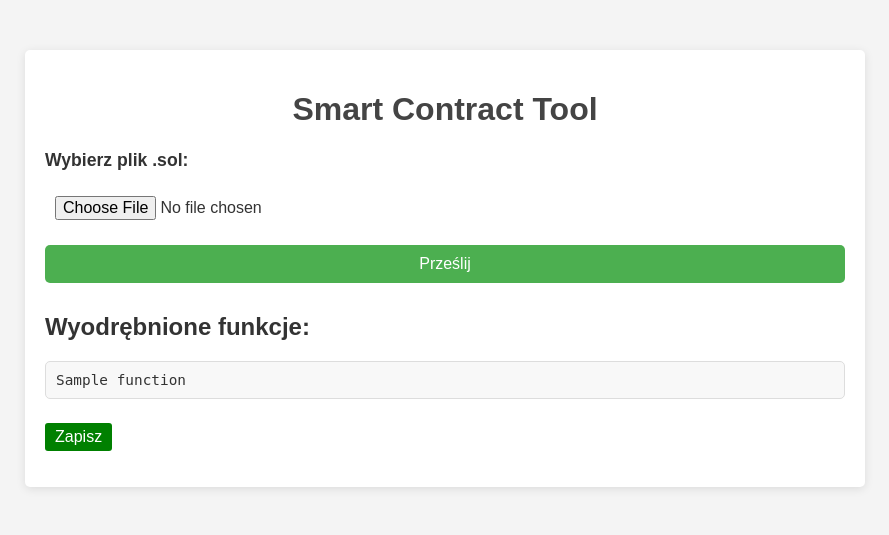
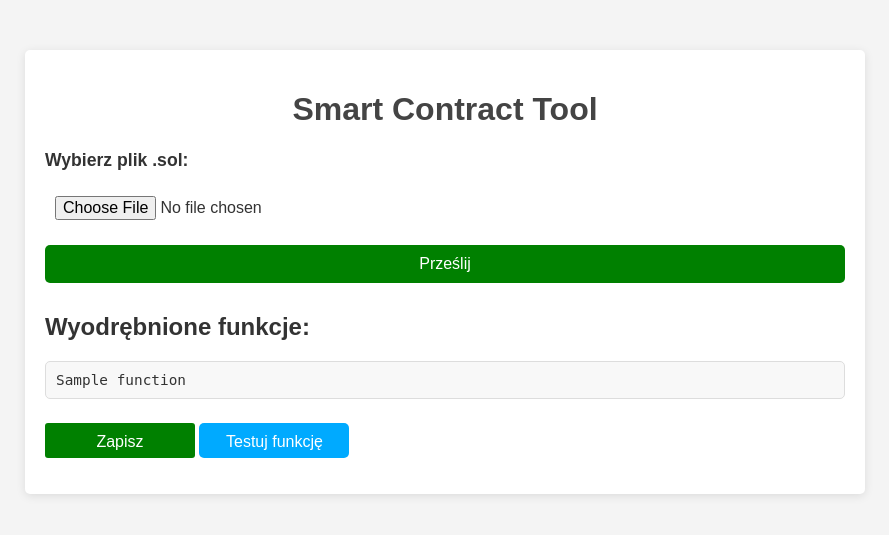
Before and after one commit to PiotrBAGH/Smart-Contract-LLM, a Flask app: template app/templates/index.html in a window 1280 px wide. Shown: the top 535 px of the page, without its empty margins (195-1084 px from the left). Run offline with Flask 2, Linux system fonts and the light colour scheme; the template is opened without the code that fills it: most values are stand-ins (such as "Sample title", 1, 10 or a date in 2020).

Commit message:
Add new button

```diff
--- a/app/static/style.css
+++ b/app/static/style.css
@@ -38,7 +38,7 @@ input[type="file"] {
 }
 
 button {
-    background-color: #4CAF50;
+    background-color: green;
     color: white;
     border: none;
     padding: 10px 20px;
@@ -48,7 +48,7 @@ button {
 }
 
 button:hover {
-    background-color: #45a049;
+    background-color: darkgreen;
 }
 
 pre {
@@ -66,14 +66,18 @@ ul {
     padding: 0;
 }
 
+/* Styl dla przycisku "Zapisz" */
 .save-button {
     margin-top: 10px;
     background-color: green;
     color: white;
     border: none;
-    padding: 5px 10px;
+    padding: 10px 20px;  /* Takie same paddingi jak w przycisku "Testuj funkcję" */
     cursor: pointer;
     border-radius: 3px;
+    font-size: 16px;  /* Taki sam font-size */
+    width: 150px;  /* Dodajemy stałą szerokość dla obu przycisków */
+    height: 35px;  /* Stała wysokość */
 }
 
 .save-button:hover {
@@ -85,3 +89,19 @@ ul {
     font-weight: bold;
     margin-top: 20px;
 }
+
+/* Styl dla przycisku "Testuj funkcję" */
+.test-btn {
+    background-color: rgb(0, 170, 255);  /* Niebieski kolor */
+    color: white;
+    padding: 10px 20px;
+    border: none;
+    cursor: pointer;
+    font-size: 16px;
+    width: 150px;  /* Stała szerokość */
+    height: 35px;  /* Stała wysokość */
+}
+
+.test-btn:hover {
+    background-color: rgb(0, 93, 139);
+}
--- a/app/templates/index.html
+++ b/app/templates/index.html
@@ -27,6 +27,7 @@
                     <li>
                         <pre>{{ function }}</pre>
                         <button class="save-button" data-function="{{ function }}" data-file-name="{{ file_name }}">Zapisz</button>
+                        <button class="test-btn" onclick="testFunction()">Testuj funkcję</button>
                     </li>
                 {% endfor %}
             </ul>
```
